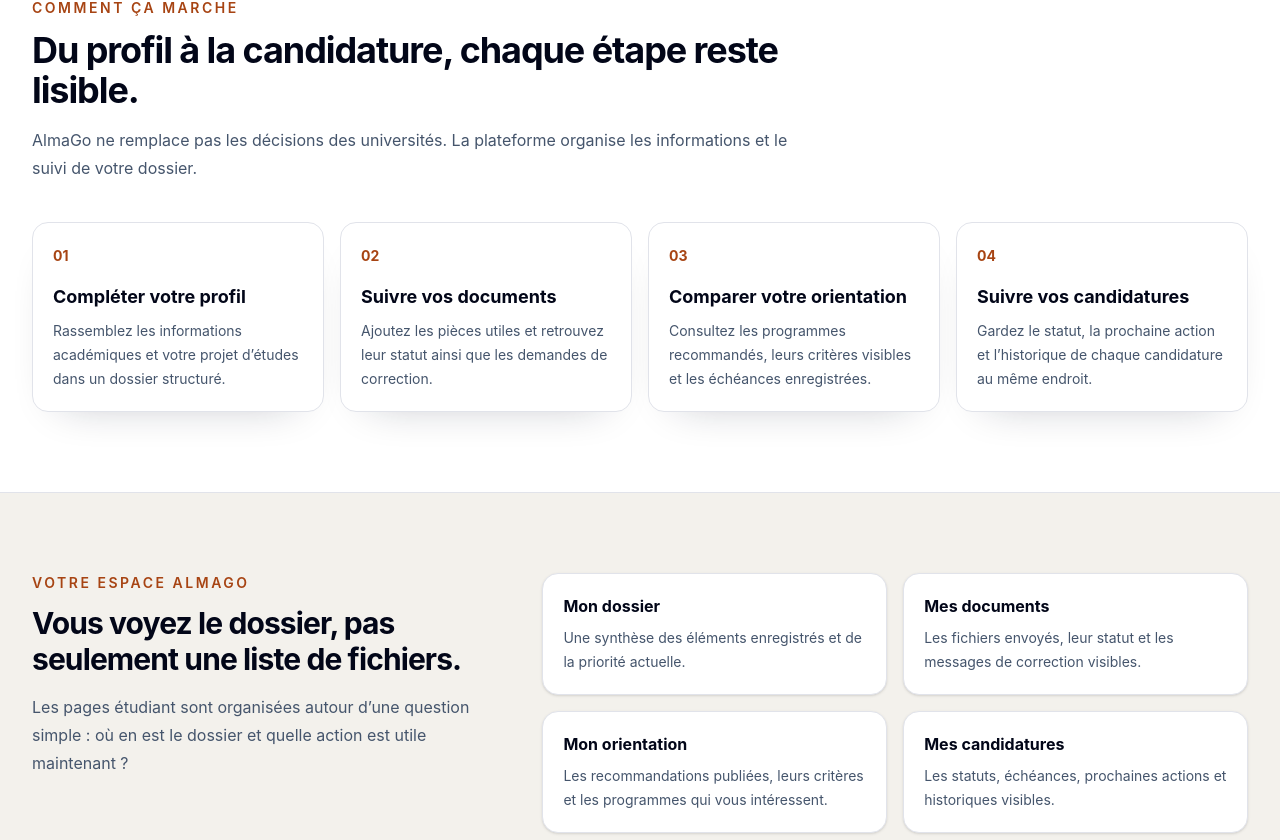
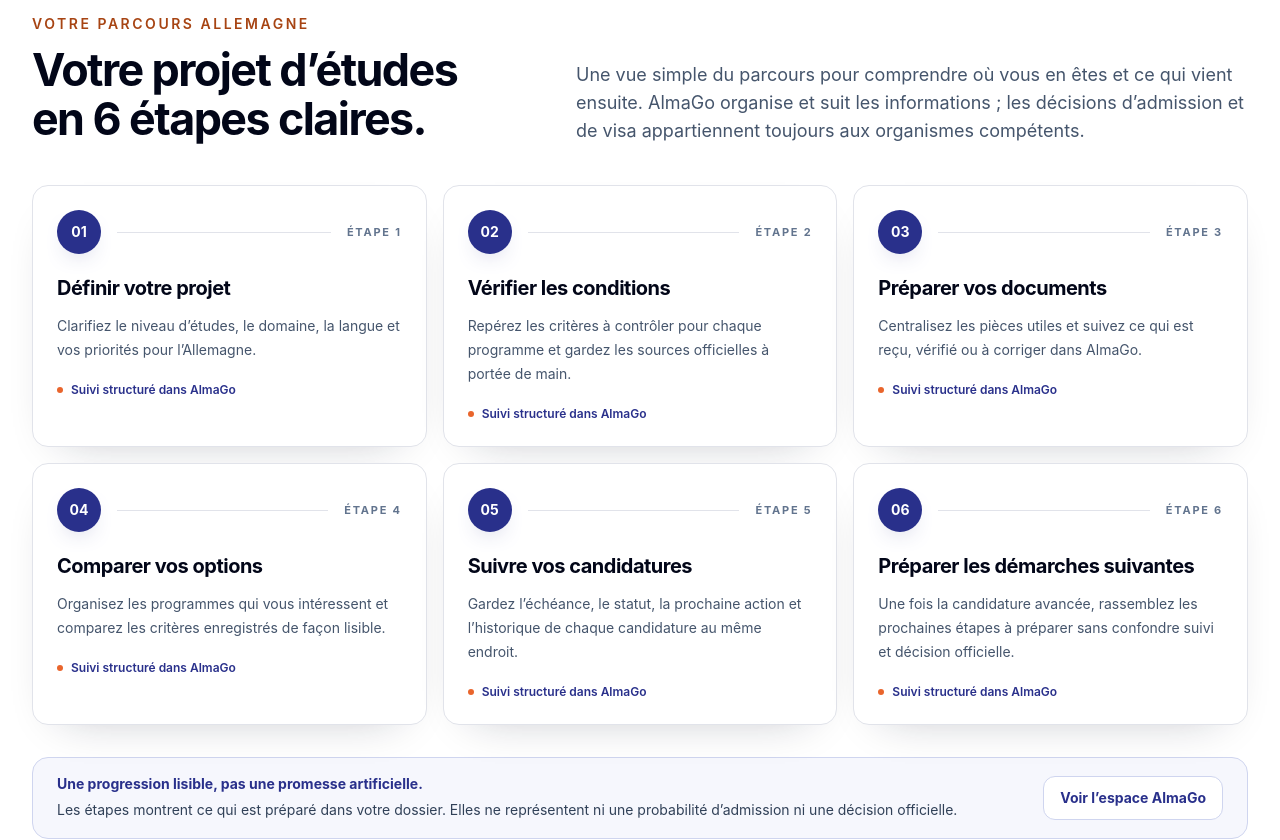
Before and after one commit to almago-platform/AlmaGo, a Next.js app: page / in a window 1280 px wide. Shown: the part 2057-2897 px from the top of the page. Built offline with nearby package versions, Linux system fonts and the light colour scheme.

Commit message:
design(home): add six-step Germany journey
* design(home): add six-step Germany journey

* design(home): integrate Homepage V2 H3 journey

```diff
--- a/src/app/page.tsx
+++ b/src/app/page.tsx
@@ -2,29 +2,8 @@ import Link from "next/link";
 import { HomeHeader } from "@/components/public/HomeHeader";
 import { HomeHero } from "@/components/public/HomeHero";
 import { HomeValueSection } from "@/components/public/HomeValueSection";
+import { HomeJourneySection } from "@/components/public/HomeJourneySection";
 
-const journey = [
-  {
-    number: "01",
-    title: "Compléter votre profil",
-    description: "Rassemblez les informations académiques et votre projet d’études dans un dossier structuré.",
-  },
-  {
-    number: "02",
-    title: "Suivre vos documents",
-    description: "Ajoutez les pièces utiles et retrouvez leur statut ainsi que les demandes de correction.",
-  },
-  {
-    number: "03",
-    title: "Comparer votre orientation",
-    description: "Consultez les programmes recommandés, leurs critères visibles et les échéances enregistrées.",
-  },
-  {
-    number: "04",
-    title: "Suivre vos candidatures",
-    description: "Gardez le statut, la prochaine action et l’historique de chaque candidature au même endroit.",
-  },
-];
 
 export default function Home() {
   return (
@@ -33,29 +12,7 @@ export default function Home() {
       <HomeHero />
       <HomeValueSection />
 
-      <section id="parcours" className="bg-white py-16 sm:py-20">
-        <div className="mx-auto max-w-7xl px-4 sm:px-6 lg:px-8">
-          <div className="max-w-3xl">
-            <p className="eyebrow">Comment ça marche</p>
-            <h2 className="mt-3 text-3xl font-bold tracking-[-0.03em] text-slate-950 sm:text-4xl">
-              Du profil à la candidature, chaque étape reste lisible.
-            </h2>
-            <p className="mt-4 text-base leading-7 text-slate-600">
-              AlmaGo ne remplace pas les décisions des universités. La plateforme organise les informations et le suivi de votre dossier.
-            </p>
-          </div>
-
-          <div className="mt-10 grid gap-4 md:grid-cols-2 xl:grid-cols-4">
-            {journey.map((item) => (
-              <article key={item.number} className="professional-hover rounded-[var(--radius-panel)] border border-[var(--border)] bg-white p-5 shadow-[var(--shadow-card)]">
-                <span className="text-sm font-bold text-[var(--accent-strong)]">{item.number}</span>
-                <h3 className="mt-4 text-lg font-bold text-slate-950">{item.title}</h3>
-                <p className="mt-2 text-sm leading-6 text-slate-600">{item.description}</p>
-              </article>
-            ))}
-          </div>
-        </div>
-      </section>
+      <HomeJourneySection />
 
       <section id="espace" className="border-y border-[var(--border)] bg-[var(--surface-muted)] py-16 sm:py-20">
         <div className="mx-auto grid max-w-7xl gap-10 px-4 sm:px-6 lg:grid-cols-[0.8fr_1.2fr] lg:px-8">
--- /dev/null
+++ b/src/components/public/HomeJourneySection.tsx
@@ -0,0 +1,97 @@
+const steps = [
+  {
+    number: "01",
+    title: "Définir votre projet",
+    description: "Clarifiez le niveau d’études, le domaine, la langue et vos priorités pour l’Allemagne.",
+  },
+  {
+    number: "02",
+    title: "Vérifier les conditions",
+    description: "Repérez les critères à contrôler pour chaque programme et gardez les sources officielles à portée de main.",
+  },
+  {
+    number: "03",
+    title: "Préparer vos documents",
+    description: "Centralisez les pièces utiles et suivez ce qui est reçu, vérifié ou à corriger dans AlmaGo.",
+  },
+  {
+    number: "04",
+    title: "Comparer vos options",
+    description: "Organisez les programmes qui vous intéressent et comparez les critères enregistrés de façon lisible.",
+  },
+  {
+    number: "05",
+    title: "Suivre vos candidatures",
+    description: "Gardez l’échéance, le statut, la prochaine action et l’historique de chaque candidature au même endroit.",
+  },
+  {
+    number: "06",
+    title: "Préparer les démarches suivantes",
+    description: "Une fois la candidature avancée, rassemblez les prochaines étapes à préparer sans confondre suivi et décision officielle.",
+  },
+] as const;
+
+export function HomeJourneySection() {
+  return (
+    <section id="parcours" className="relative overflow-hidden bg-white py-16 sm:py-20 lg:py-24" aria-labelledby="journey-title">
+      <div aria-hidden="true" className="absolute inset-x-0 top-0 h-px bg-[var(--border)]" />
+      <div className="mx-auto max-w-7xl px-4 sm:px-6 lg:px-8">
+        <div className="grid gap-8 lg:grid-cols-[0.72fr_1.28fr] lg:items-end">
+          <div>
+            <p className="eyebrow">Votre parcours Allemagne</p>
+            <h2 id="journey-title" className="mt-3 max-w-2xl text-3xl font-bold tracking-[-0.035em] text-slate-950 sm:text-4xl lg:text-[2.8rem]">
+              Votre projet d’études en 6 étapes claires.
+            </h2>
+          </div>
+
+          <div className="max-w-2xl lg:justify-self-end">
+            <p className="text-base leading-7 text-slate-600 sm:text-lg">
+              Une vue simple du parcours pour comprendre où vous en êtes et ce qui vient ensuite. AlmaGo organise et suit les informations ; les décisions d’admission et de visa appartiennent toujours aux organismes compétents.
+            </p>
+          </div>
+        </div>
+
+        <ol className="relative mt-10 grid gap-4 md:grid-cols-2 xl:grid-cols-3" aria-label="Parcours d’études en Allemagne en six étapes">
+          {steps.map((step, index) => (
+            <li key={step.number} className="relative">
+              <article className="professional-hover group h-full rounded-[var(--radius-panel)] border border-[var(--border)] bg-[var(--surface)] p-5 shadow-[var(--shadow-card)] sm:p-6">
+                <div className="flex items-center gap-4">
+                  <span className="relative grid h-11 w-11 shrink-0 place-items-center rounded-full bg-[var(--brand)] text-sm font-bold text-white shadow-[0_10px_24px_-16px_rgba(41,48,139,0.95)]">
+                    {step.number}
+                  </span>
+                  <div aria-hidden="true" className="h-px flex-1 bg-[var(--border)] group-hover:bg-[var(--brand-border)]" />
+                  <span className="text-[11px] font-bold uppercase tracking-[0.16em] text-slate-500">
+                    Étape {index + 1}
+                  </span>
+                </div>
+
+                <h3 className="mt-5 text-xl font-bold tracking-tight text-slate-950">{step.title}</h3>
+                <p className="mt-3 text-sm leading-6 text-slate-600">{step.description}</p>
+
+                <div className="mt-5 flex items-center gap-2 text-xs font-semibold text-[var(--brand)]">
+                  <span aria-hidden="true" className="h-1.5 w-1.5 rounded-full bg-[var(--accent)]" />
+                  <span>Suivi structuré dans AlmaGo</span>
+                </div>
+              </article>
+            </li>
+          ))}
+        </ol>
+
+        <div className="mt-8 rounded-[var(--radius-panel)] border border-[var(--brand-border)] bg-[var(--brand-soft)]/55 px-5 py-4 sm:flex sm:items-center sm:justify-between sm:gap-6 sm:px-6">
+          <div>
+            <p className="text-sm font-bold text-[var(--brand)]">Une progression lisible, pas une promesse artificielle.</p>
+            <p className="mt-1 text-sm leading-6 text-slate-700">
+              Les étapes montrent ce qui est préparé dans votre dossier. Elles ne représentent ni une probabilité d’admission ni une décision officielle.
+            </p>
+          </div>
+          <a
+            href="#espace"
+            className="mt-4 inline-flex min-h-11 shrink-0 items-center justify-center rounded-[var(--radius-control)] border border-[var(--brand-border)] bg-white px-4 text-sm font-bold text-[var(--brand)] transition-colors hover:border-[var(--brand)] hover:bg-white sm:mt-0"
+          >
+            Voir l’espace AlmaGo
+          </a>
+        </div>
+      </div>
+    </section>
+  );
+}
```
